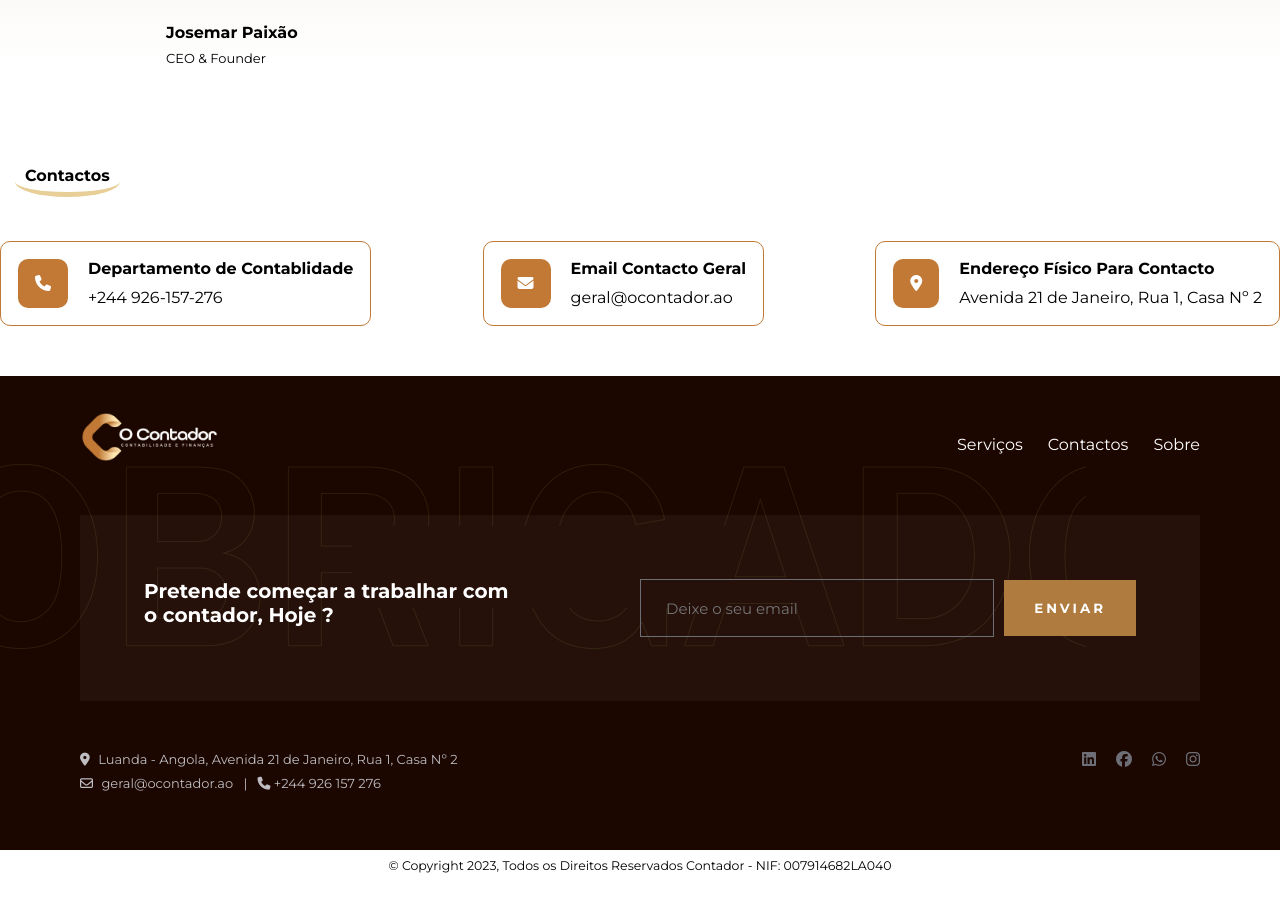
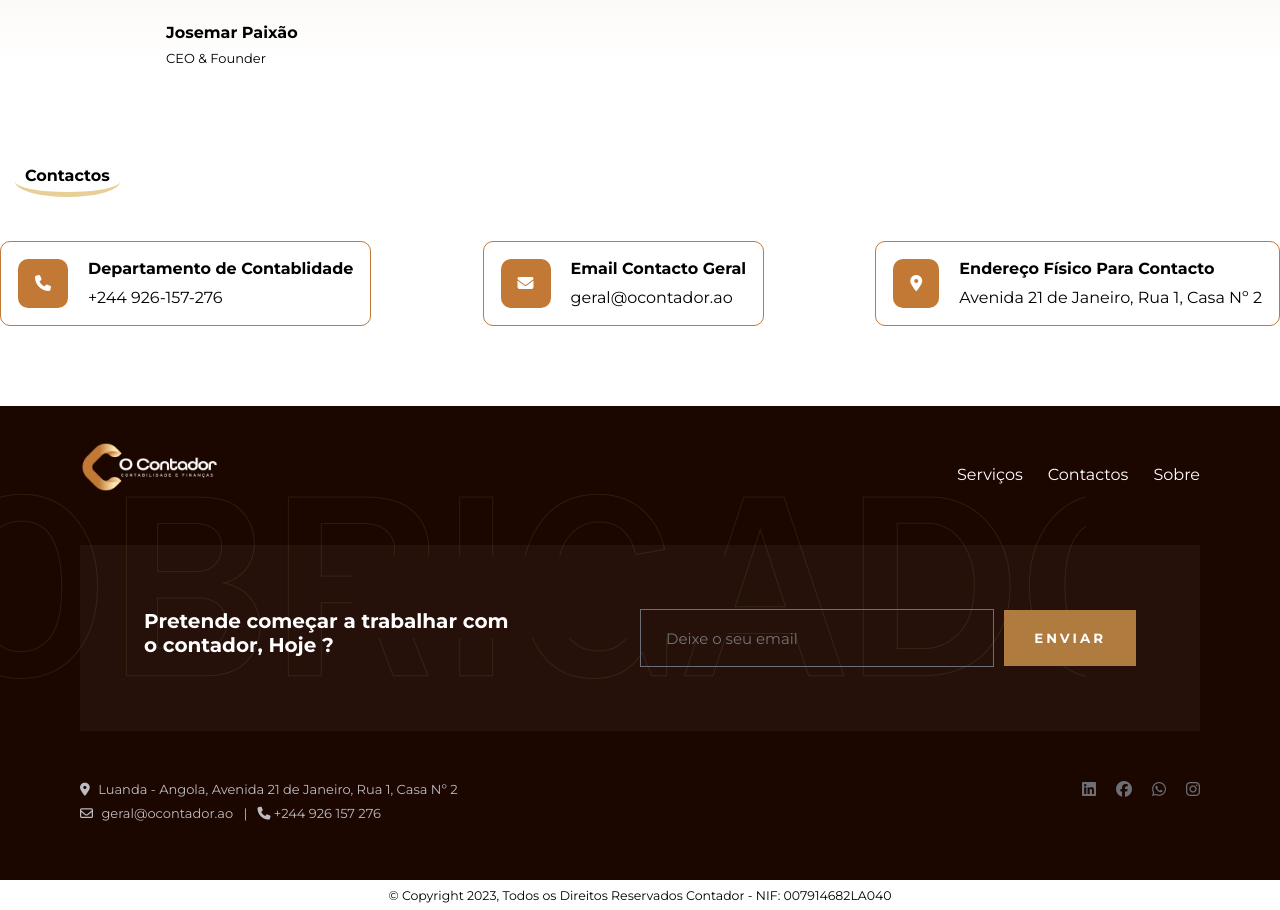
Before and after one commit to josedomingos919/o-contador-site, a React (Vite) app: page / in a window 1280 px wide. Shown: the part 2324-3234 px from the top of the page. Before the commit the page ends 3204 px from the top, so only its background shows below. Built offline with nearby package versions, Linux system fonts and the light colour scheme.

Commit message:
feat: adjustment footer

```diff
--- a/src/components/contact/styles.js
+++ b/src/components/contact/styles.js
@@ -9,12 +9,13 @@ export const Container = styled.section`
   align-items: center;
   flex-direction: column;
   justify-content: center;
-  padding-bottom: 50px;
+  padding-bottom: 80px;
   overflow: hidden;
   font-family: "Montserrat", sans-serif;
 
   @media (max-width: ${sizes.mobile}) {
     padding-top: 0px;
+    padding-bottom: 50px;
   }
 `;
 
```
